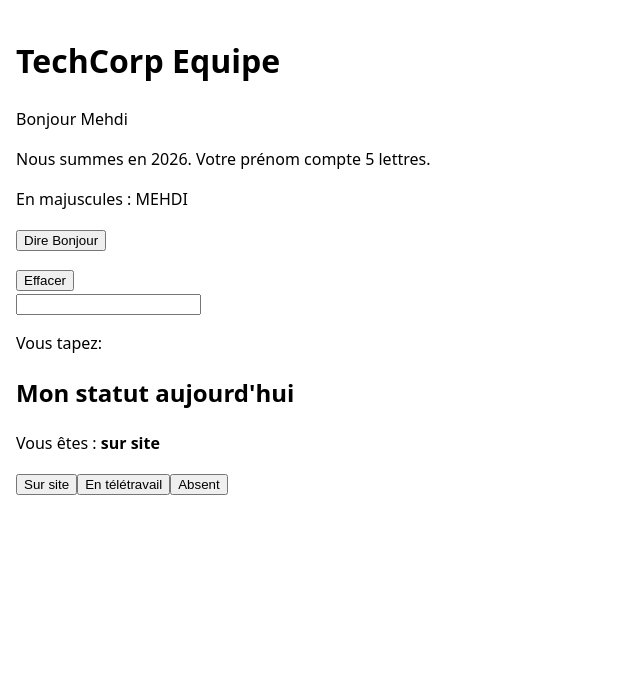
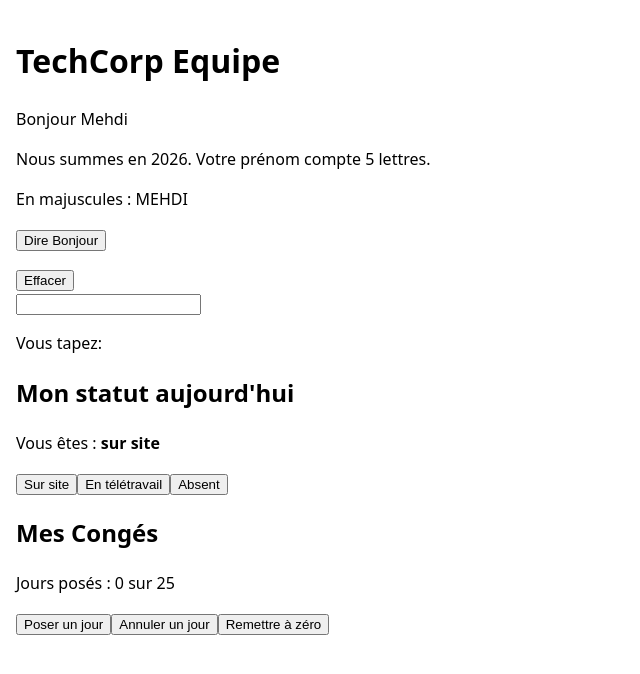
Before and after one commit to etsuee/tpAngularBonus, an Angular app: page / in a window 1280 px wide. Shown: the top 674 px of the page, without its empty margins (0-640 px from the left). Built offline with nearby package versions, Linux system fonts and the light colour scheme.

Commit message:
chore: module 4-5

```diff
--- a/src/app/app.html
+++ b/src/app/app.html
@@ -13,9 +13,9 @@
 <button type="button" (click)="clearMessage()">Effacer</button>
 
 <div>
-  <input type="text" />
+  <input type="text" (input)="onType(inputRef.value)" #inputRef />
 
-  <p>Vous tapez:</p>
+  <p>Vous tapez: {{ typed }}</p>
 </div>
 
 <section aria-labelledby="status-title">
@@ -28,4 +28,13 @@
   <button type="button" (click)="changeStatus('en télétravail')">En télétravail</button>
   <button type="button" (click)="changeStatus('absent')">Absent</button>
 </section>
+
+<section aria-labelledby="leave-title">
+  <h2 id="leave-title">Mes Congés</h2>
+  <p>Jours posés : {{ daysTaken() }} sur {{ totalDays }}</p>
+
+  <button type="button" (click)="addDay()">Poser un jour</button>
+  <button type="button" (click)="removeDay()">Annuler un jour</button>
+  <button type="button" (click)="reset()">Remettre à zéro</button>
+</section>
 <router-outlet />
--- a/src/app/app.ts
+++ b/src/app/app.ts
@@ -13,7 +13,10 @@ type Status = 'sur site' | 'en télétravail' | 'absent';
 export class App {
   protected readonly appName = 'TechCorp Equipe';
   protected readonly userName = 'Mehdi';
+  protected readonly totalDays = 25;
+  protected readonly daysTaken = signal(0);
   protected message = '';
+  protected typed = '';
 
   // Un signal qui contient le statu du jour, "sur site" au départ
   protected readonly status = signal<Status>('sur site');
@@ -21,6 +24,18 @@ export class App {
   protected changeStatus(newStatus: Status): void {
     // set() remplace la valeru : l'écran se met à jour tout seul
     this.status.set(newStatus);
+  }
+
+  protected addDay(): void {
+    this.daysTaken.update((days) => days + 1);
+  }
+
+  protected removeDay(): void {
+    this.daysTaken.update((days) => days - 1);
+  }
+
+  protected reset(): void {
+    this.daysTaken.set(0);
   }
 
   protected sayHello(): void {
@@ -31,5 +46,7 @@ export class App {
     this.message = '';
   }
 
-  // protected typeMessage(): void {}
+  protected onType(inputValue: string): void {
+    this.typed = inputValue;
+  }
 }
```
